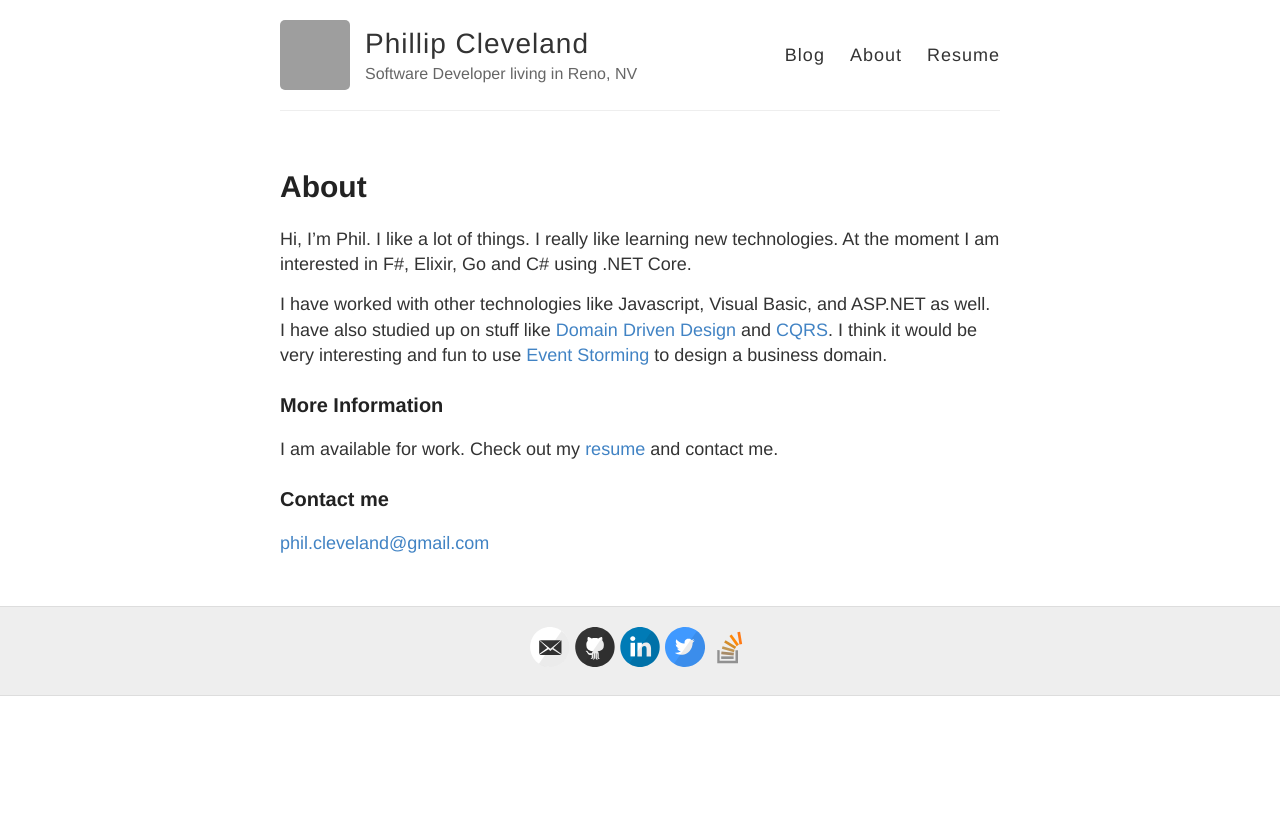
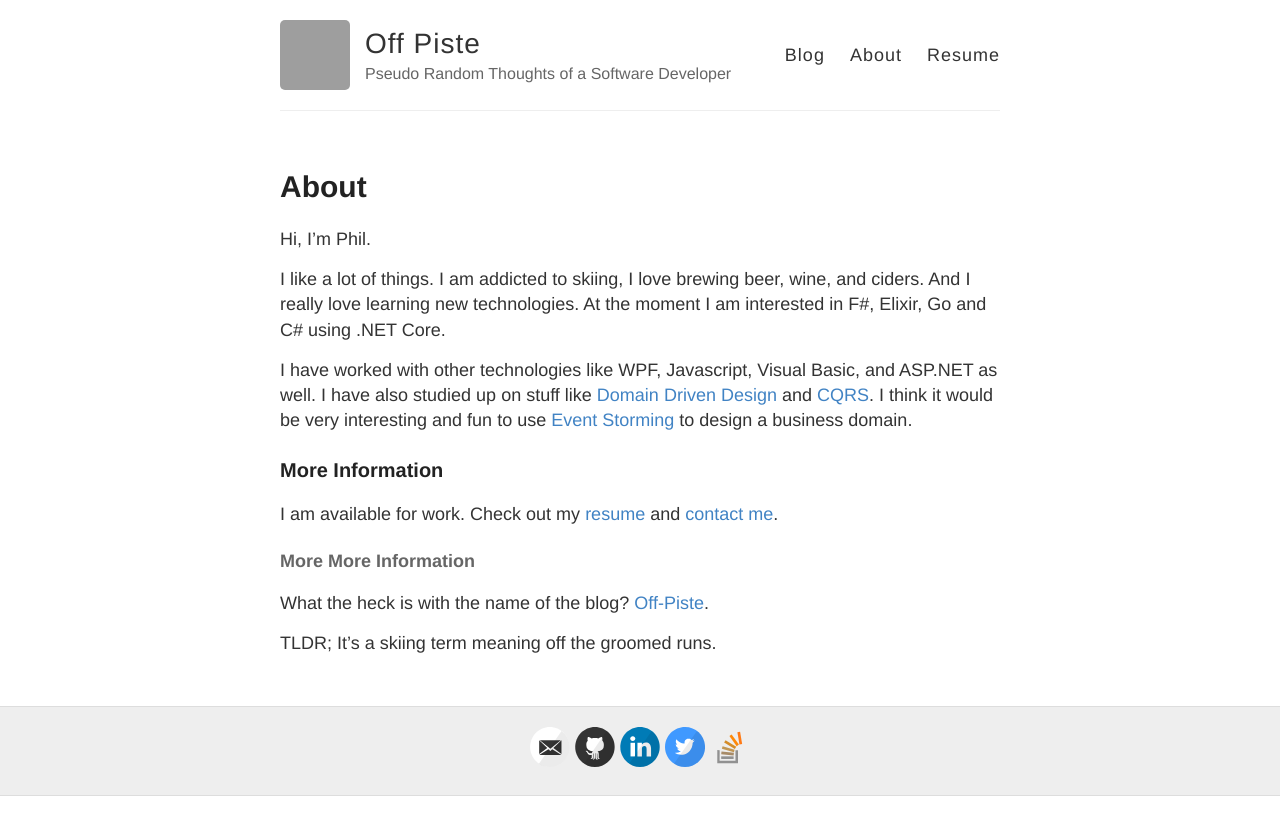
Before and after one commit to philcleveland/philcleveland.github.io, a Jekyll site: the page built from about.md, in a window 1280 px wide. Shown: the top 835 px of the page. Built offline with Jekyll 4.4.1, drawn with Linux system fonts in a browser that asks for light colours; grey boxes are pictures that could not be loaded.

Commit message:
post updates. About update

```diff
--- a/_config.yml
+++ b/_config.yml
@@ -3,10 +3,10 @@
 #
 
 # Name of your site (displayed in the header)
-name: Phillip Cleveland
+name: Off Piste
 
 # Short bio or description (displayed in the header)
-description: Software Developer living in Reno, NV
+description: Pseudo Random Thoughts of a Software Developer
 
 # URL of your avatar or profile pic (you could use your GitHub profile pic)
 avatar: https://avatars2.githubusercontent.com/u/2169872?v=3&s=460
--- a/_layouts/default.html
+++ b/_layouts/default.html
@@ -13,6 +13,7 @@
     <link rel="alternate" type="application/rss+xml" title="{{ site.name }} - {{ site.description }}" href="{{ site.baseurl }}/feed.xml" />
 
     <!-- Created with Jekyll Now - http://github.com/barryclark/jekyll-now -->
+    <!-- I want to personally thank Barry Clark for jekyll-now. It made this so much easier -->
   </head>
 
   <body>
--- a/about.md
+++ b/about.md
@@ -5,17 +5,20 @@ permalink: /about/
 ---
 
 Hi, I'm Phil.
-  I like a lot of things.  I really like learning new technologies. At the moment I am interested
+
+  I like a lot of things. I am addicted to skiing, I love brewing beer, wine, and ciders. And I really love learning new technologies. At the moment I am interested
 in F#, Elixir, Go and C# using .NET Core.
 
-I have worked with other technologies like Javascript, Visual Basic, and ASP.NET as well.  I have also studied up on stuff like [Domain Driven Design](https://en.wikipedia.org/wiki/Domain-driven_design){:target="_blank"} and
+I have worked with other technologies like WPF, Javascript, Visual Basic, and ASP.NET as well.  I have also studied up on stuff like [Domain Driven Design](https://en.wikipedia.org/wiki/Domain-driven_design){:target="_blank"} and
 [CQRS](http://martinfowler.com/bliki/CQRS.html){:target="_blank"}.  I think it would be very interesting and fun to use [Event Storming](http://ziobrando.blogspot.com/2013/11/introducing-event-storming.html){:target="_blank"}
 to design a business domain.
 
 ### More Information
 
-I am available for work.  Check out my [resume]({{ site.baseurl }}/resume) and contact me.
+I am available for work.  Check out my [resume]({{ site.baseurl }}/resume) and [contact me](mailto:phil.cleveland@gmail.com).
 
-### Contact me
+#### More More Information
 
-[phil.cleveland@gmail.com](mailto:phil.cleveland@gmail.com)
+What the heck is with the name of the blog? [Off-Piste](https://en.oxforddictionaries.com/definition/us/off-piste){:target="_blank"}.
+
+TLDR; It's a skiing term meaning off the groomed runs.
```
Also changed, not shown: _posts/2016-12-27-Hello-World.md (+3 -5 lines).
